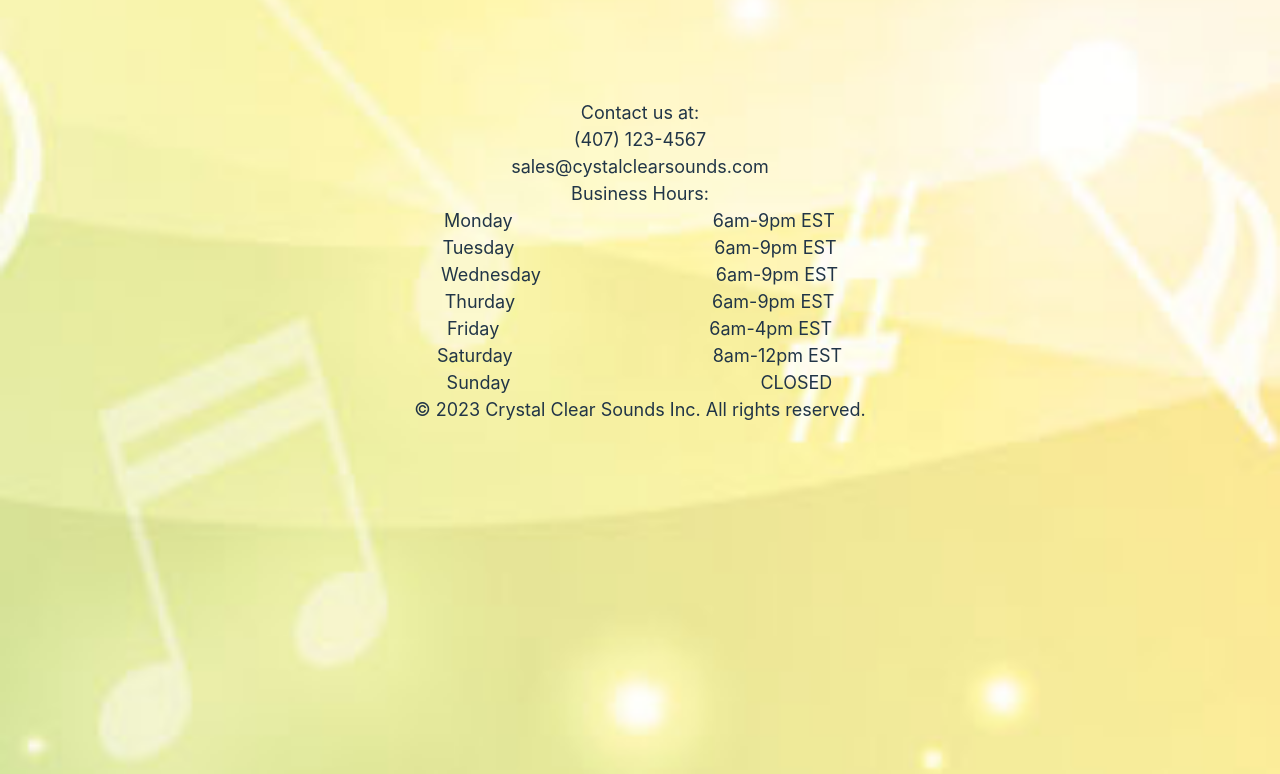
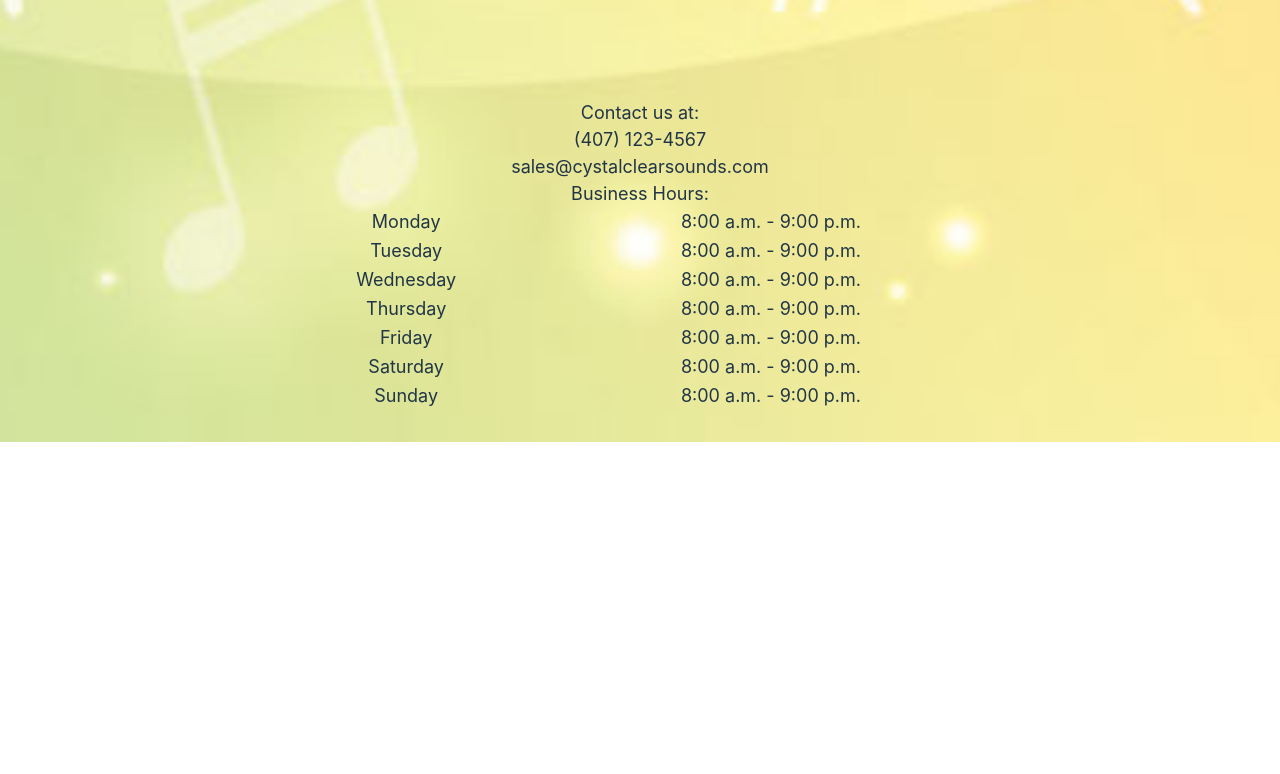
Before and after one commit to Dion-Capstone-eCommerce/Capstone-eCommerce, a React (Vite) app: page /shop in a window 1280 px wide. Shown: the part 3146-3920 px from the top of the page. After the commit the page ends 3588 px from the top, so only its background shows below. Built offline with nearby package versions, Linux system fonts and the light colour scheme.

Commit message:
changes to footer, navbar, car, login, app.css and new file productlist.jsx

```diff
--- a/src/App.css
+++ b/src/App.css
@@ -80,14 +80,6 @@
   }
 }
 
-.footer {
-  text-align: center;
-  display: flex;
-  flex-direction: column;
-  min-height: 100vh;
-  flex-grow: 1;
-}
-
 button {
   font-size: 15px; /* Adjust the font size */
   padding: 1px 4px; /* Adjust padding for width and height */
--- a/src/App.jsx
+++ b/src/App.jsx
@@ -31,11 +31,12 @@
 
   // Function to handle logout and clear token
   const handleLogout = () => {
-    localStorage.removeItem("authToken"); // Remove the token from localStorage
-    setToken("");  // Clear the token from state
+    localStorage.removeItem("authToken");
+    setToken(null);
+    // Clear the token from state
        // Reload the page to trigger re-render
-    // Reload the page to trigger re-render
-    // window.location.reload();
+
+    window.location.reload();
   };
 
   return (
@@ -47,10 +48,10 @@
         <Routes>
           <Route path="/" element={<Home />} />
           <Route path="/register" element={<RegistrationForm BASE_URL={BASE_URL} />} />
-          {/* <Route path="/cart" element={<Cart />} /> */}
           <Route path="/shop" element={<Shop />} />
           <Route path="/cart" element={<Cart />} />
           <Route path="/login" element={<Login BASE_URL={BASE_URL} handleLoginSuccess={handleLoginSuccess} />} />
+          {/* <Route path="/logout" element={<Logout BASE_URL={BASE_URL} handleLogout={handleLogout} />} /> */}
         </Routes>
       </Router>
     </ShopContextProvider>
--- a/src/footer/footer.css
+++ b/src/footer/footer.css
@@ -1,34 +1,10 @@
-.spacer1 {
-    margin-left: 200px;
-    margin-right: 1px;
-  }
+.footer {
+  text-align: center;
+  flex-direction: column;
 
-.spacer2 {
-    margin-left: 200px;
-    margin-right: 1px;
-  }
+}
 
-.spacer3 {
-    margin-left: 175px;
-    margin-right: 1px;
-  }
-
-.spacer4 {
-    margin-left: 197px;
-    margin-right: 1px;
-  }
-
-.spacer5 {
-    margin-left: 210px;
-    margin-right: 1px;
-  }
-
-.spacer6 {
-    margin-left: 200px;
-    margin-right: 1px;
-  }
-
-.spacer7 {
-    margin-left: 250px;
-    margin-right: 1px;
-  }
+table {
+  margin-left: auto;
+  margin-right: auto;
+}
--- a/src/footer/footer.jsx
+++ b/src/footer/footer.jsx
@@ -1,45 +1,49 @@
 import React from "react";
-import './footer.css';
+import "./footer.css";
 
 function Footer() {
+    const tableStyle = {
+        width: "60%",
+        margin: "center",
+    };
+
   return (
     <footer className="footer">
-<div>
       <p>Contact us at:</p>
       <p>(407) 123-4567</p>
       <p>sales@cystalclearsounds.com</p>
       <p>Business Hours:</p>
-    <p>
-    Monday<span className="spacer1">6am-9pm EST</span>
-    </p>
 
-    <p>
-        Tuesday<span className="spacer2">6am-9pm EST</span>
-        </p>
-
-    <p>
-        Wednesday<span className="spacer3">6am-9pm EST</span>
-        </p>
-
-    <p>
-        Thurday<span className="spacer4">6am-9pm EST</span>
-        </p>
-
-    <p>
-        Friday<span className="spacer5">6am-4pm EST</span>
-        </p>
-
-    <p>
-        Saturday<span className="spacer6">8am-12pm EST</span>
-        </p>
-
-    <p>
-        Sunday<span className="spacer7">CLOSED</span>
-        </p>
-
-
-    &copy; 2023 Crystal Clear Sounds Inc. All rights reserved.
-</div>
+      <table style={tableStyle}>
+        <tr>
+          <td>Monday</td>
+          <td>8:00 a.m. - 9:00 p.m.</td>
+        </tr>
+        <tr>
+            <td>Tuesday</td>
+            <td>8:00 a.m. - 9:00 p.m.</td>
+        </tr>
+        <tr>
+          <td>Wednesday</td>
+          <td>8:00 a.m. - 9:00 p.m.</td>
+        </tr>
+        <tr>
+            <td>Thursday</td>
+            <td>8:00 a.m. - 9:00 p.m.</td>
+        </tr>
+        <tr>
+          <td>Friday</td>
+          <td>8:00 a.m. - 9:00 p.m.</td>
+        </tr>
+        <tr>
+            <td>Saturday</td>
+            <td>8:00 a.m. - 9:00 p.m.</td>
+        </tr>
+        <tr>
+          <td>Sunday</td>
+          <td>8:00 a.m. - 9:00 p.m.</td>
+        </tr>
+      </table>
     </footer>
   );
 }
--- a/src/navbar/navbar.jsx
+++ b/src/navbar/navbar.jsx
@@ -1,17 +1,18 @@
-import React, { useState } from 'react';
-import { Link, useLocation } from 'react-router-dom';
+import React, { useState } from "react";
+import { Link, useLocation } from "react-router-dom";
 import {
   ShoppingCart,
   House,
   SignIn,
   UserPlus,
-  ShoppingBagOpen
+  ShoppingBagOpen,
+  SignOut,
 } from "phosphor-react";
-import './navbar.css';
+import "./navbar.css";
 
-function Navbar() {
+function Navbar({ isLoggedIn, logout}) {
   const location = useLocation();
-  const isLoggedIn = false; // Replace with your login state logic
+  // const isLoggedIn = false; // Replace with your login state logic
   const [isDropdownOpen, setDropdownOpen] = useState(false);
 
   const handleClick = (event) => {
@@ -31,34 +32,48 @@
       </button>
       {isDropdownOpen && (
         <ul className="dropdown-menu">
-          <li className="navbar-item" class= 'active'>
-            <Link to="/" onClick={handleClick} style={{ color: 'black' }}>
-              Home <House size={32} color="black"/>
+
+          <li className="navbar-item" class="active">
+            <Link to="/" onClick={handleClick} style={{ color: "black" }}>
+              Home <House size={32} color="black" />
             </Link>
           </li>
 
           <li className="navbar-item">
-            <Link to="/register" onClick={handleClick} style={{ color: 'black' }}>
-              Register <UserPlus size={32} color="black"/>
+            <Link
+              to="/register"
+              onClick={handleClick}
+              style={{ color: "black" }}>
+              Register <UserPlus size={32} color="black" />
+            </Link>
+          </li>
+
+          {isLoggedIn ? (
+        <button onClick={logout}>Logout</button>
+      ) : (
+
+          <li className="navbar-item">
+            <Link to="/login" onClick={handleClick} style={{ color: "black" }}>
+              Sign In <SignIn size={32} color="black" />
+            </Link>
+
+          </li>
+      )}
+          {/* <li className="navbar-item">
+              <button onClick={handleLogout} style={{ color: "black" }}>
+                Log Out <SignOut size={32} color="black" />
+              </button>
+            </li> */}
+
+          <li className="navbar-item">
+            <Link to="/shop" onClick={handleClick} style={{ color: "black" }}>
+              <div>Shop</div> <ShoppingBagOpen size={32} color="black" />
             </Link>
           </li>
 
           <li className="navbar-item">
-              <Link to="/login" onClick={handleClick} style={{ color: 'black' }}>
-                Sign In<SignIn size={32} color="black"/>
-              </Link>
-            </li>
-
-
-          <li className="navbar-item">
-            <Link to="/shop" onClick={handleClick} style={{ color: 'black' }}>
-              <div>Shop</div> <ShoppingBagOpen size={32} color="black"/>
-            </Link>
-          </li>
-
-          <li className="navbar-item">
-            <Link to="/cart" onClick={handleClick} style={{ color: 'black' }}>
-              <div>Cart</div> <ShoppingCart size={32} color="black"/>
+            <Link to="/cart" onClick={handleClick} style={{ color: "black" }}>
+              <div>Cart</div> <ShoppingCart size={32} color="black" />
             </Link>
           </li>
         </ul>
--- a/src/pages/cart/cart.css
+++ b/src/pages/cart/cart.css
@@ -39,5 +39,4 @@
     border: none;
     border-radius: 8px;
     margin: 10px;
-    cursor: pointer;
   }
--- a/src/pages/login.jsx
+++ b/src/pages/login.jsx
@@ -33,7 +33,7 @@
       }
 
       const data = await response.json();
-console.log (data)
+
       if (data.token) {
         handleLoginSuccess(data.token); // Call the handleLoginSuccess function to set the token
         localStorage.setItem("authToken", data.token); // Store the token in localStorage
```
Also changed, not shown: src/productlist.jsx (added, +34 -0 lines). Lines whose indentation alone changed are shown as unchanged.
